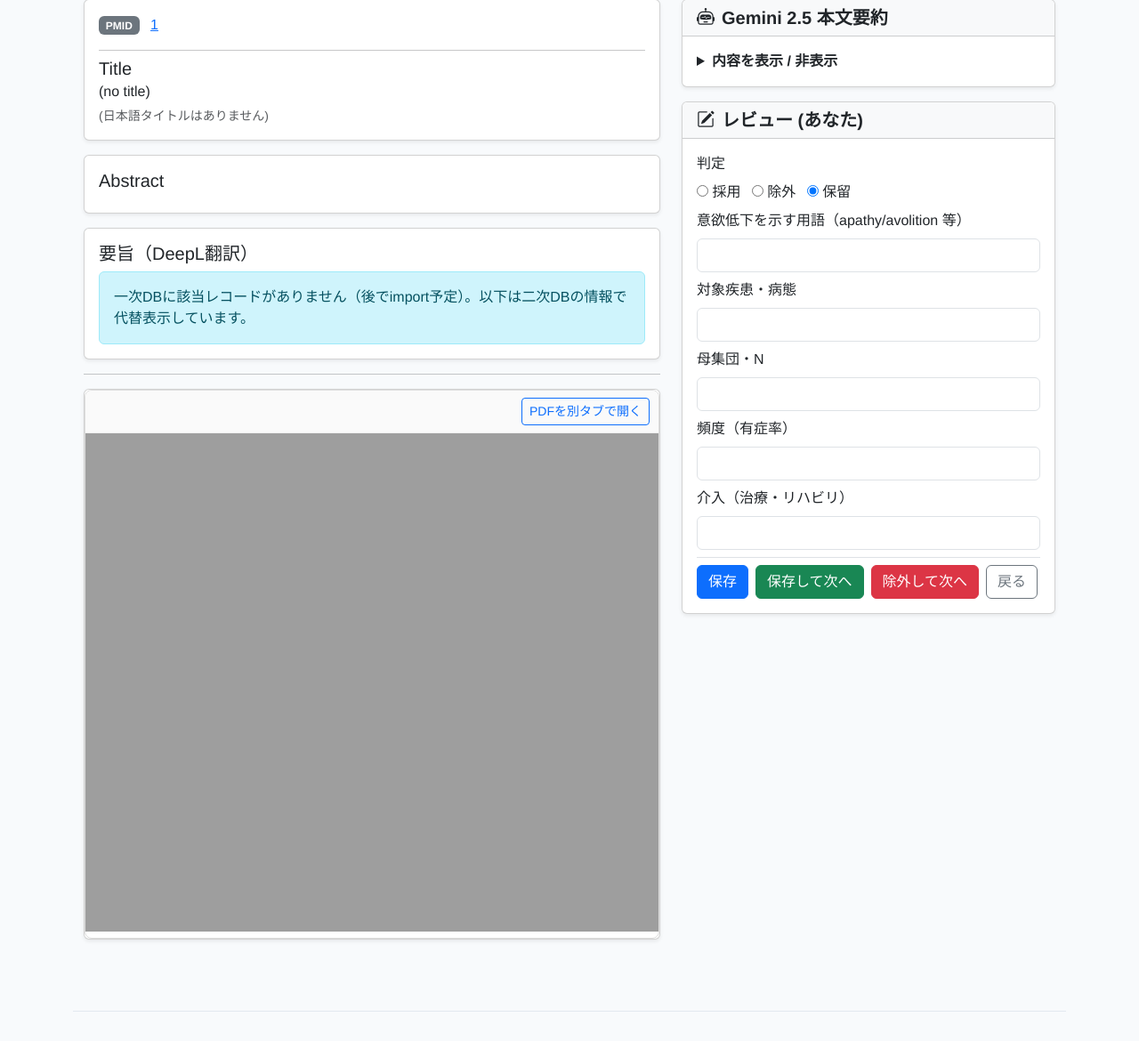
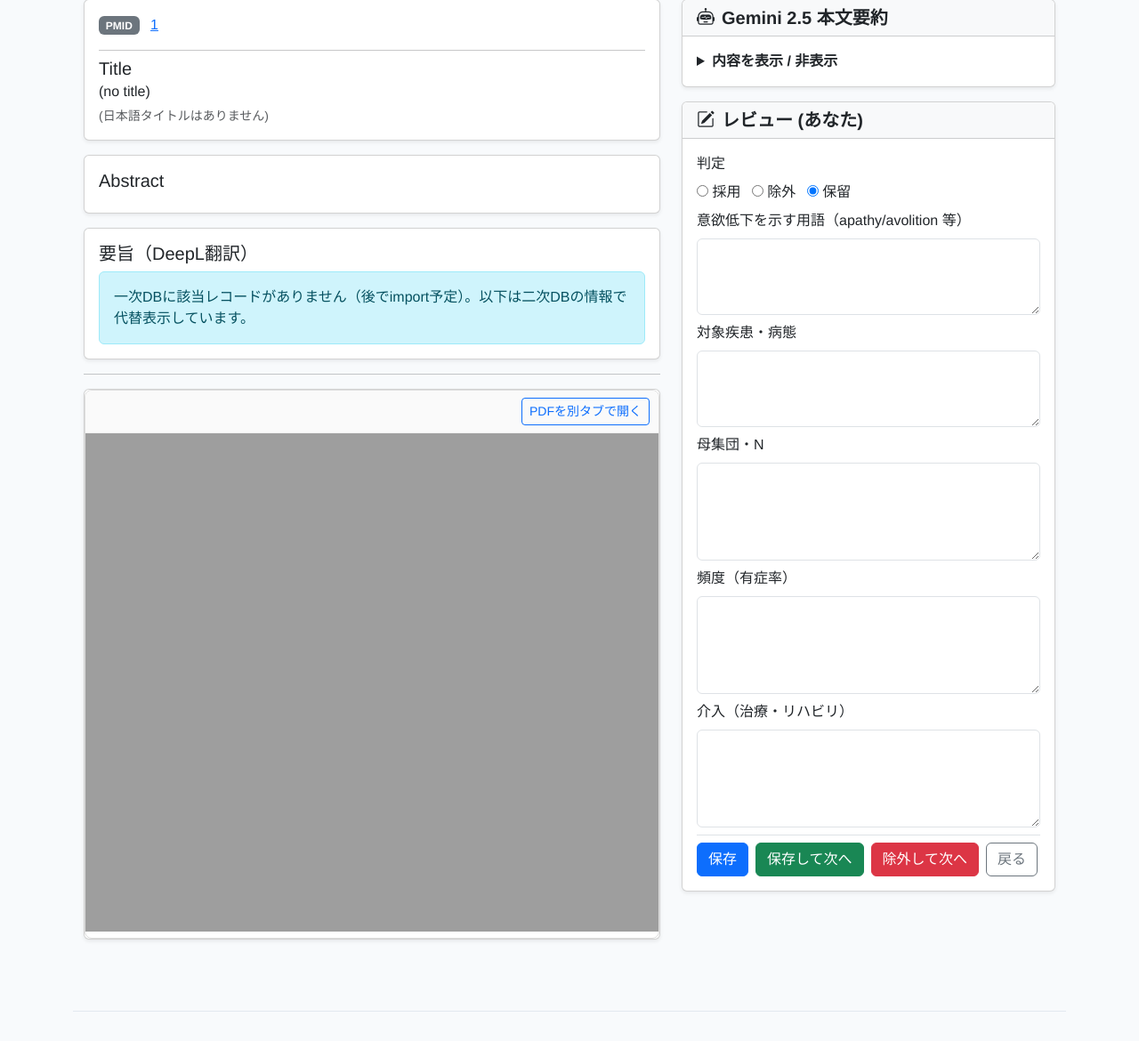
Before and after one commit to kasadera-creator/apathy_screen, a FastAPI app: page /secondary/1/1 in a window 1280 px wide. Shown: the part 99-1269 px from the top of the page at 89% size. Run offline with FastAPI, Linux system fonts and the light colour scheme; the visitor is signed in with stand-in values (Sample User, id 1); data comes from the database, SQL or seed files in the repository; data that the repository does not hold is empty.

Commit message:
Update secondary_review.html

```diff
--- a/templates/secondary_review.html
+++ b/templates/secondary_review.html
@@ -142,42 +142,27 @@
 
         <div class="mb-2">
           <label class="form-label">意欲低下を示す用語（apathy/avolition 等）</label>
-          {% if auto and auto.auto_apathy_terms %}
-            <div class="form-text text-muted small">自動抽出: {{ auto.auto_apathy_terms }}</div>
-          {% endif %}
-          <input class="form-control" name="final_apathy_terms" value="{{ review.final_apathy_terms or (auto.auto_apathy_terms if auto else '') }}">
+          <textarea class="form-control review-textarea" name="final_apathy_terms" rows="3">{{ review.final_apathy_terms or (auto.auto_apathy_terms if auto else '') }}</textarea>
         </div>
 
         <div class="mb-2">
           <label class="form-label">対象疾患・病態</label>
-          {% if auto and auto.auto_target_condition %}
-            <div class="form-text text-muted small">自動抽出: {{ auto.auto_target_condition }}</div>
-          {% endif %}
-          <input class="form-control" name="final_target_condition" value="{{ review.final_target_condition or (auto.auto_target_condition if auto else '') }}">
+          <textarea class="form-control review-textarea" name="final_target_condition" rows="3">{{ review.final_target_condition or (auto.auto_target_condition if auto else '') }}</textarea>
         </div>
 
         <div class="mb-2">
           <label class="form-label">母集団・N</label>
-          {% if auto and auto.auto_population_N %}
-            <div class="form-text text-muted small">自動抽出: {{ auto.auto_population_N }}</div>
-          {% endif %}
-          <input class="form-control" name="final_population_n" value="{{ review.final_population_n or (auto.auto_population_N if auto else '') }}">
+          <textarea class="form-control review-textarea" name="final_population_n" rows="4">{{ review.final_population_n or (auto.auto_population_N if auto else '') }}</textarea>
         </div>
 
         <div class="mb-2">
           <label class="form-label">頻度（有症率）</label>
-          {% if auto and auto.auto_prevalence %}
-            <div class="form-text text-muted small">自動抽出: {{ auto.auto_prevalence }}</div>
-          {% endif %}
-          <input class="form-control" name="final_prevalence" value="{{ review.final_prevalence or (auto.auto_prevalence if auto else '') }}">
+          <textarea class="form-control review-textarea" name="final_prevalence" rows="4">{{ review.final_prevalence or (auto.auto_prevalence if auto else '') }}</textarea>
         </div>
 
         <div class="mb-2">
           <label class="form-label">介入（治療・リハビリ）</label>
-          {% if auto and auto.auto_intervention %}
-            <div class="form-text text-muted small">自動抽出: {{ auto.auto_intervention }}</div>
-          {% endif %}
-          <input class="form-control" name="final_intervention" value="{{ review.final_intervention or (auto.auto_intervention if auto else '') }}">
+          <textarea class="form-control review-textarea" name="final_intervention" rows="4">{{ review.final_intervention or (auto.auto_intervention if auto else '') }}</textarea>
         </div>
 
         <div class="d-flex gap-2 pt-2 border-top">
@@ -232,6 +217,14 @@ details.gemini-box > summary{
   cursor:pointer;
   font-weight:600;
 }
+
+/* Review textarea sizing */
+.review-textarea {
+  min-height: 6em;
+  resize: vertical;
+  white-space: pre-wrap;
+  overflow-wrap: break-word;
+}
 </style>
 
 {% endblock %}
```
